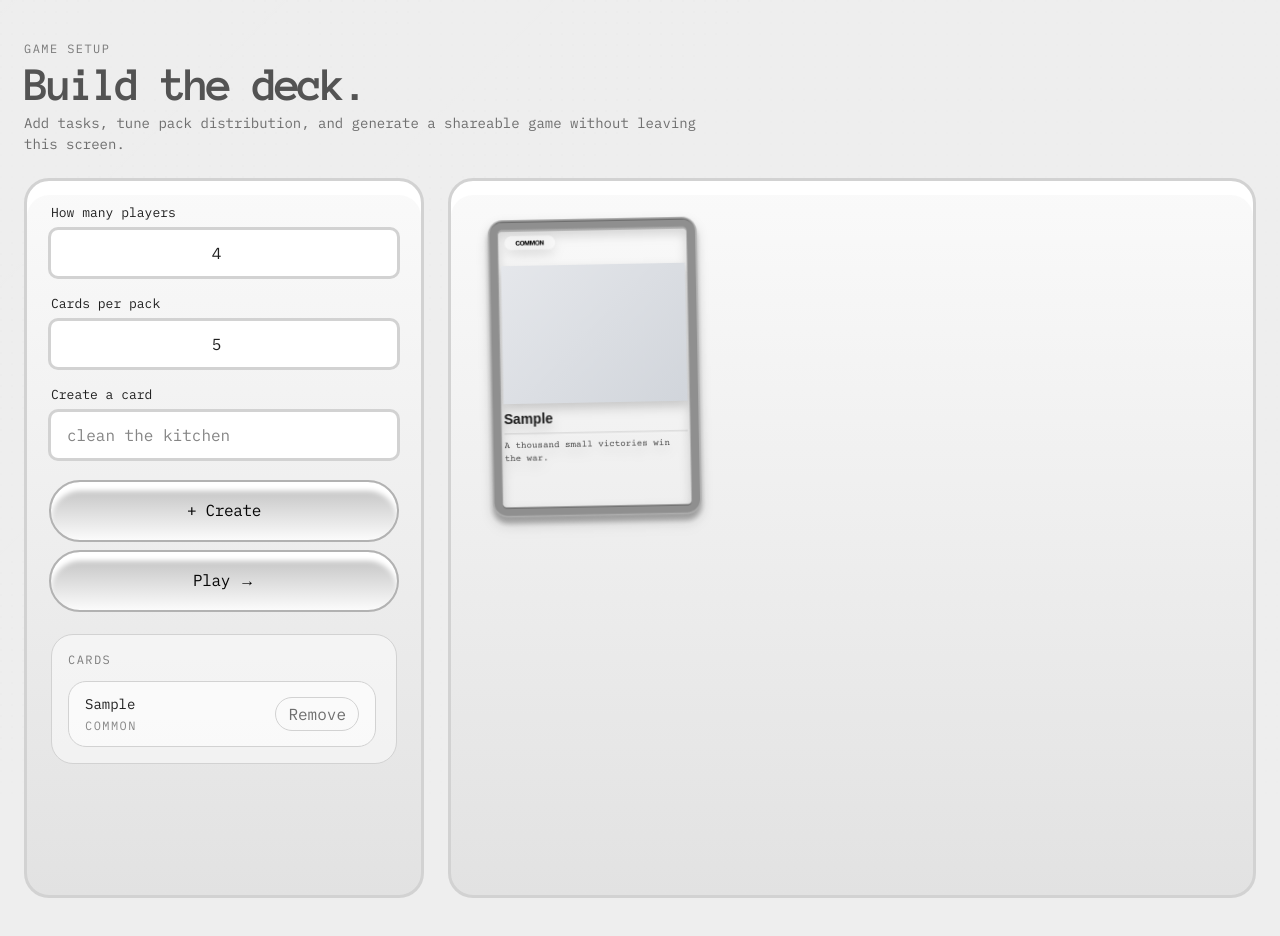
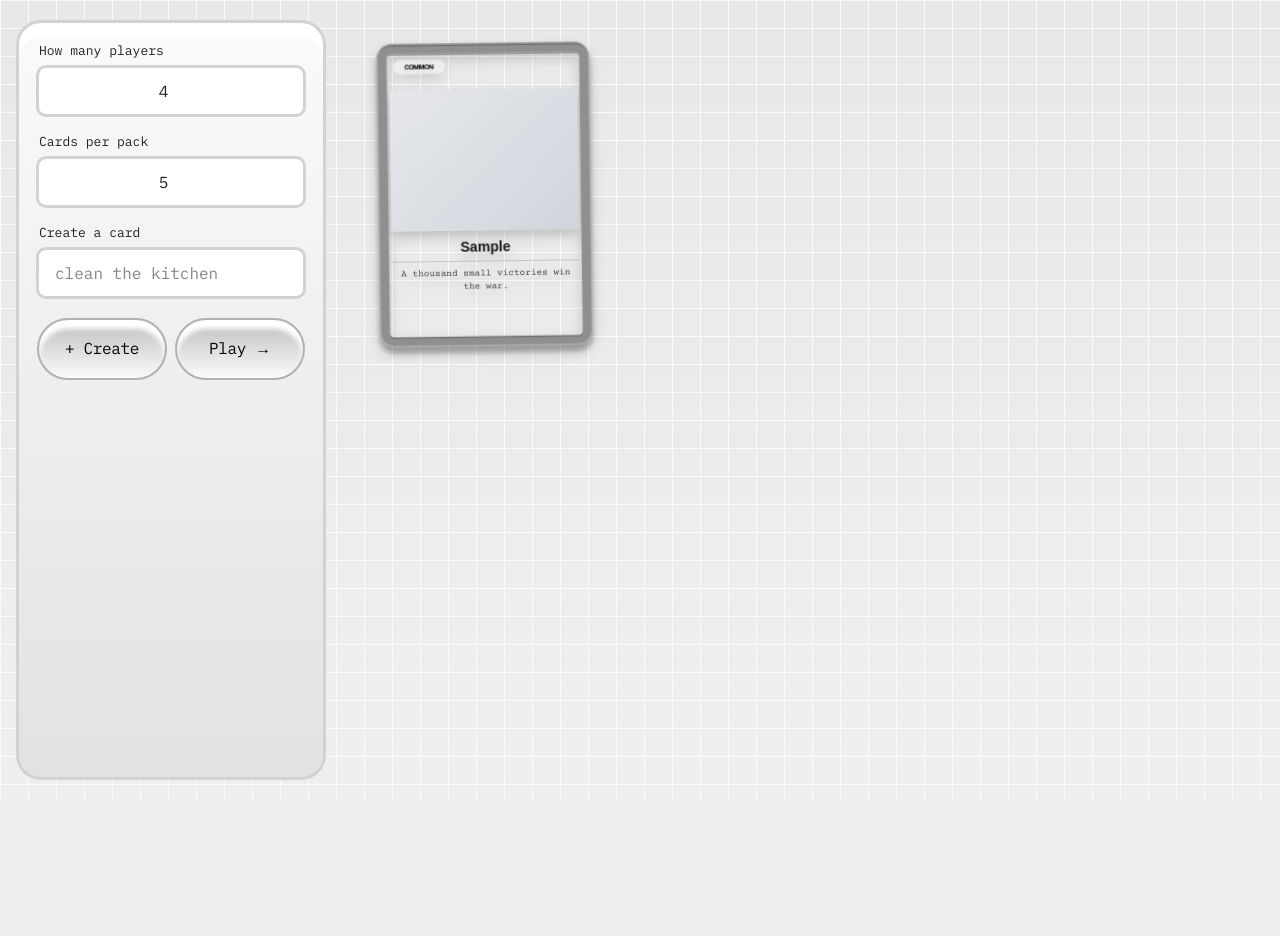
Before and after one commit to Sumin-Studio/todo-tcg, a Next.js app: page /create in a window 1280 px wide. Both pictures are taken after typing "Sample" into the empty fields and a click on the button "+ Create". After the commit the page ends 800 px from the top, so only its background shows below. Built offline with nearby package versions, Linux system fonts and the light colour scheme.

Commit message:
Refine deck builder layout and Supabase setup

```diff
--- a/app/api/generate-game/route.ts
+++ b/app/api/generate-game/route.ts
@@ -4,6 +4,9 @@ import { createGame } from "@/lib/supabase/queries";
 import { dealPacks, generateGameId, generateGmToken } from "@/lib/game-engine";
 import { getFlavorText } from "@/lib/flavor-text";
 import type { Card, PackSettings, Rarity } from "@/lib/types";
+
+export const runtime = "nodejs";
+export const maxDuration = 60;
 
 interface TaskInput {
   name: string;
@@ -159,7 +162,7 @@ export async function POST(req: NextRequest) {
 
   if (!saveResult.success) {
     return NextResponse.json(
-      { error: "Failed to save game" },
+      { error: saveResult.error.message || "Failed to save game" },
       { status: 500 }
     );
   }
--- a/app/create/page.tsx
+++ b/app/create/page.tsx
@@ -42,19 +42,8 @@ export default async function CreatePage({ searchParams }: CreatePageProps) {
   };
 
   return (
-    <main className="min-h-screen px-4 py-8 sm:px-6 sm:py-10">
-      <div className="mx-auto flex w-full max-w-7xl flex-col gap-6">
-        <div className="flex flex-col gap-2">
-          <p className="app-kicker">Game Setup</p>
-          <h1 className="app-title text-4xl leading-[0.82] tracking-[-0.07em] sm:text-5xl">
-            Build the deck.
-          </h1>
-          <p className="max-w-2xl text-sm leading-[1.45] text-[rgba(32,32,32,0.62)]">
-            Add tasks, tune pack distribution, and generate a shareable game
-            without leaving this screen.
-          </p>
-        </div>
-
+    <main className="min-h-screen px-3 py-4 sm:px-4 sm:py-5">
+      <div className="w-full max-w-[1880px]">
         <GameSetupWizard
           initialState={{
             title:
--- a/app/globals.css
+++ b/app/globals.css
@@ -62,11 +62,12 @@ body::before {
   position: fixed;
   inset: 0;
   pointer-events: none;
-  opacity: 0.04;
+  opacity: 1;
   background-image:
-    radial-gradient(circle at 1px 1px, var(--texture-dot) 1px, transparent 0),
-    linear-gradient(135deg, rgba(255, 255, 255, 0.28), transparent 40%);
-  background-size: 11px 11px, 100% 100%;
+    linear-gradient(rgba(255, 255, 255, 0.72) 1px, transparent 1px),
+    linear-gradient(90deg, rgba(255, 255, 255, 0.72) 1px, transparent 1px),
+    linear-gradient(180deg, rgba(0, 0, 0, 0.025), rgba(255, 255, 255, 0.08));
+  background-size: 28px 28px, 28px 28px, 100% 100%;
   z-index: 0;
 }
 
--- a/components/wizard/GameSetupWizard.tsx
+++ b/components/wizard/GameSetupWizard.tsx
@@ -3,7 +3,7 @@
 import { useMemo, useState } from "react";
 import Card from "@/components/cards/Card";
 import { getFlavorText } from "@/lib/flavor-text";
-import type { PackSettings } from "@/lib/types";
+import type { PackSettings, Rarity } from "@/lib/types";
 import { DEFAULT_PACK_SETTINGS } from "@/lib/constants";
 import PlayerLinkList from "./PlayerLinkList";
 import Button from "@/components/ui/Button";
@@ -30,6 +30,8 @@ interface GameSetupWizardProps {
   initialState?: InitialWizardState;
 }
 
+const RARITIES: Rarity[] = ["common", "rare", "legendary"];
+
 export default function GameSetupWizard({
   initialState,
 }: GameSetupWizardProps) {
@@ -44,6 +46,7 @@ export default function GameSetupWizard({
   const [generating, setGenerating] = useState(false);
   const [genError, setGenError] = useState("");
   const [result, setResult] = useState<GeneratedGame | null>(null);
+  const [activeCardIndex, setActiveCardIndex] = useState<number | null>(null);
 
   const origin = typeof window !== "undefined" ? window.location.origin : "";
   const previewCards = useMemo(
@@ -85,6 +88,15 @@ export default function GameSetupWizard({
 
   function removeTask(index: number) {
     setTasks((current) => current.filter((_, currentIndex) => currentIndex !== index));
+    setActiveCardIndex((current) => (current === index ? null : current));
+  }
+
+  function updateTaskRarity(index: number, rarity: Rarity) {
+    setTasks((current) =>
+      current.map((task, currentIndex) =>
+        currentIndex === index ? { ...task, rarity } : task
+      )
+    );
   }
 
   async function generate() {
@@ -123,8 +135,8 @@ export default function GameSetupWizard({
   }
 
   return (
-    <div className="grid gap-6 xl:grid-cols-[400px_minmax(0,1fr)]">
-      <aside className="app-panel p-6">
+    <div className="grid gap-6 xl:grid-cols-[310px_minmax(0,1fr)]">
+      <aside className="app-panel min-h-[760px] p-5">
         <div className="flex h-full flex-col gap-6">
           <div className="flex flex-col gap-5">
             <label className="flex flex-col gap-2">
@@ -177,13 +189,13 @@ export default function GameSetupWizard({
           </div>
 
           <div className="flex flex-wrap gap-3">
-            <Button onClick={addTask} className="min-w-[168px] flex-1">
+            <Button onClick={addTask} className="min-w-0 flex-1 px-5 text-sm">
               + Create
             </Button>
             <Button
               onClick={generate}
               disabled={generating || !canGenerate()}
-              className="min-w-[168px] flex-1"
+              className="min-w-0 flex-1 px-5 text-sm"
             >
               {generating ? "Creating..." : "Play →"}
             </Button>
@@ -194,37 +206,6 @@ export default function GameSetupWizard({
               {genError}
             </div>
           )}
-
-          <div className="rounded-[22px] border border-[var(--border)] bg-white/45 p-4">
-            <p className="app-kicker">Cards</p>
-            <ul className="app-scroll mt-3 flex max-h-[280px] flex-col gap-2 overflow-y-auto pr-1">
-              {tasks.length === 0 ? (
-                <li className="rounded-[18px] border border-dashed border-[var(--border)] px-4 py-6 text-center text-sm text-[rgba(32,32,32,0.56)]">
-                  No cards yet.
-                </li>
-              ) : (
-                tasks.map((task, index) => (
-                  <li
-                    key={`${task.name}-${index}`}
-                    className="flex items-center justify-between gap-3 rounded-[18px] border border-[var(--border)] bg-white/60 px-4 py-3"
-                  >
-                    <div className="min-w-0">
-                      <p className="truncate text-sm">{task.name}</p>
-                      <p className="mt-1 text-xs uppercase tracking-[0.12em] text-[rgba(32,32,32,0.52)]">
-                        common
-                      </p>
-                    </div>
-                    <button
-                      onClick={() => removeTask(index)}
-                      className="rounded-full border border-[var(--border)] px-3 py-1 text-xs text-[rgba(32,32,32,0.64)] transition-colors hover:bg-white"
-                    >
-                      Remove
-                    </button>
-                  </li>
-                ))
-              )}
-            </ul>
-          </div>
 
           {result && (
             <PlayerLinkList
@@ -238,16 +219,82 @@ export default function GameSetupWizard({
         </div>
       </aside>
 
-      <section className="app-panel min-h-[720px] p-6">
-        <div className="app-scroll flex h-full flex-wrap content-start gap-x-8 gap-y-10 overflow-y-auto">
+      <section className="min-h-[760px] overflow-hidden rounded-[25px] px-1 py-1">
+        <div className="app-scroll h-full overflow-y-auto">
+          <div className="flex min-h-full flex-wrap content-start gap-x-10 gap-y-12 px-2 py-3 sm:px-3 sm:py-4 xl:px-4 xl:py-5">
           {previewCards.map((card, index) => (
             <div
               key={card.id}
-              className={index % 2 === 0 ? "scale-[0.92] rotate-[-1.1deg]" : "scale-[0.92] rotate-[1deg]"}
+              className={`group relative origin-top-left ${index % 2 === 0 ? "scale-[0.94] rotate-[-0.75deg]" : "scale-[0.94] rotate-[0.8deg]"}`}
+              onMouseEnter={() => setActiveCardIndex(index)}
+              onMouseLeave={() =>
+                setActiveCardIndex((current) => (current === index ? null : current))
+              }
             >
-              <Card card={card} isComplete={false} />
+              <button
+                type="button"
+                className="block rounded-[18px]"
+                onClick={() =>
+                  setActiveCardIndex((current) => (current === index ? null : index))
+                }
+              >
+                <Card card={card} isComplete={false} />
+              </button>
+
+              <div
+                className={`pointer-events-none absolute inset-x-0 top-3 flex justify-end px-3 transition-opacity ${
+                  activeCardIndex === index ? "opacity-100" : "opacity-0 group-hover:opacity-100"
+                }`}
+              >
+                <button
+                  type="button"
+                  className="pointer-events-auto flex h-8 w-8 items-center justify-center rounded-full border border-[var(--border)] bg-white/92 text-lg leading-none text-[rgba(32,32,32,0.78)] shadow-[0_6px_10px_rgba(0,0,0,0.08)]"
+                  onClick={(event) => {
+                    event.stopPropagation();
+                    removeTask(index);
+                  }}
+                  aria-label={`Delete ${card.taskName}`}
+                >
+                  ×
+                </button>
+              </div>
+
+              <div
+                className={`pointer-events-none absolute inset-x-0 bottom-3 flex justify-center px-3 transition-opacity ${
+                  activeCardIndex === index ? "opacity-100" : "opacity-0 group-hover:opacity-100"
+                }`}
+              >
+                <div className="pointer-events-auto flex gap-1 rounded-full border border-[var(--border)] bg-white/92 p-1 shadow-[0_8px_16px_rgba(0,0,0,0.08)]">
+                  {RARITIES.map((rarity) => {
+                    const selected = tasks[index]?.rarity === rarity;
+                    return (
+                      <button
+                        key={rarity}
+                        type="button"
+                        className={`rounded-full px-3 py-1 text-[11px] uppercase tracking-[0.12em] transition-colors ${
+                          selected
+                            ? "bg-[rgba(32,32,32,0.1)] text-[rgba(32,32,32,0.86)]"
+                            : "text-[rgba(32,32,32,0.48)]"
+                        }`}
+                        onClick={(event) => {
+                          event.stopPropagation();
+                          updateTaskRarity(index, rarity);
+                        }}
+                      >
+                        {rarity}
+                      </button>
+                    );
+                  })}
+                </div>
+              </div>
             </div>
           ))}
+            {previewCards.length === 0 && (
+              <div className="flex min-h-[620px] w-full items-start justify-start">
+                <div className="h-full w-full" />
+              </div>
+            )}
+          </div>
         </div>
       </section>
     </div>
--- /dev/null
+++ b/lib/supabase/browser-env.ts
@@ -0,0 +1,27 @@
+import "client-only";
+
+function assertEnv(name: string, value: string | undefined) {
+  if (!value) {
+    throw new Error(
+      `Missing ${name}. Add it to .env.local for local development and to Vercel before deploying.`
+    );
+  }
+
+  return value;
+}
+
+export function getSupabaseBrowserEnv() {
+  const url = assertEnv(
+    "NEXT_PUBLIC_SUPABASE_URL",
+    process.env.NEXT_PUBLIC_SUPABASE_URL
+  );
+  const anonKey = assertEnv(
+    "NEXT_PUBLIC_SUPABASE_ANON_KEY",
+    process.env.NEXT_PUBLIC_SUPABASE_ANON_KEY
+  );
+
+  return {
+    url,
+    anonKey,
+  };
+}
--- /dev/null
+++ b/lib/supabase/server-env.ts
@@ -0,0 +1,27 @@
+import "server-only";
+
+function assertEnv(name: string, value: string | undefined) {
+  if (!value) {
+    throw new Error(
+      `Missing ${name}. Add it to .env.local for local development and to Vercel before deploying.`
+    );
+  }
+
+  return value;
+}
+
+export function getSupabaseServerEnv() {
+  const url = assertEnv(
+    "NEXT_PUBLIC_SUPABASE_URL",
+    process.env.NEXT_PUBLIC_SUPABASE_URL
+  );
+  const serviceRoleKey = assertEnv(
+    "SUPABASE_SERVICE_ROLE_KEY",
+    process.env.SUPABASE_SERVICE_ROLE_KEY
+  );
+
+  return {
+    url,
+    serviceRoleKey,
+  };
+}
--- a/lib/supabase/server.ts
+++ b/lib/supabase/server.ts
@@ -1,9 +1,14 @@
 // lib/supabase/server.ts — Server-side Supabase client (Server Components + API routes only)
 import { createClient } from "@supabase/supabase-js";
+import { getSupabaseServerEnv } from "./server-env";
 
 export function getSupabaseServer() {
-  return createClient(
-    process.env.NEXT_PUBLIC_SUPABASE_URL!,
-    process.env.SUPABASE_SERVICE_ROLE_KEY!
-  );
+  const { url, serviceRoleKey } = getSupabaseServerEnv();
+
+  return createClient(url, serviceRoleKey, {
+    auth: {
+      persistSession: false,
+      autoRefreshToken: false,
+    },
+  });
 }
```
Also changed, not shown: lib/supabase/client.ts (+10 -4 lines), 2 other files (tests, documents, lock files or other folders).
